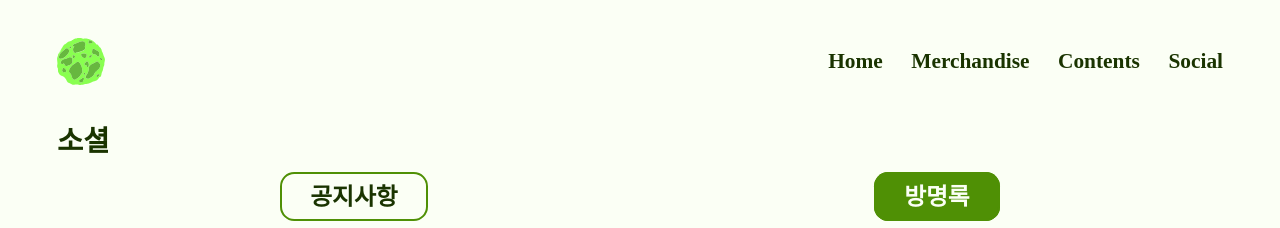
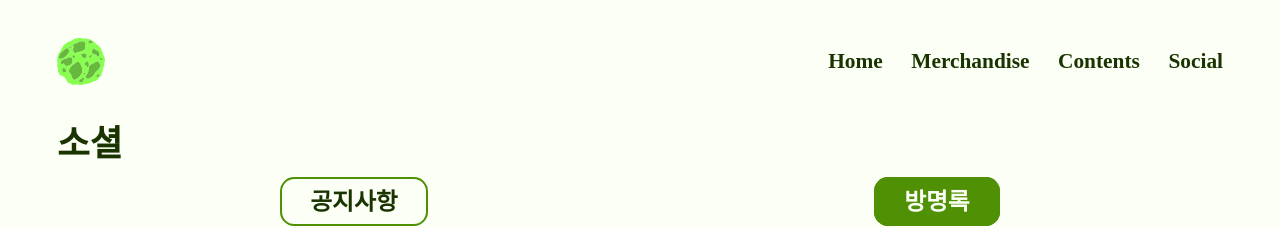
Before and after one commit to jihun-io/grnplnt, a Next.js app: page /social/guestbook in a window 1280 px wide. Shown: the top 228 px of the page. Built offline with nearby package versions, Linux system fonts and the light colour scheme; no server answers; a web font is replaced by a local one.

Commit message:
스타일 수정

```diff
--- a/src/app/social/guestbook/page.js
+++ b/src/app/social/guestbook/page.js
@@ -25,7 +25,7 @@
   // console.log(posts);
   return (
     <main className="px-6 md:px-8 lg:px-10 xl:px-12">
-      <h2 className="text-2xl font-bold mb-4">소셜</h2>
+      <h2 className="text-3xl font-bold mb-4">소셜</h2>
       <SocialNav />
       <section className="w-full flex flex-col items-center gap-8">
         <GuestbookForm />
```
